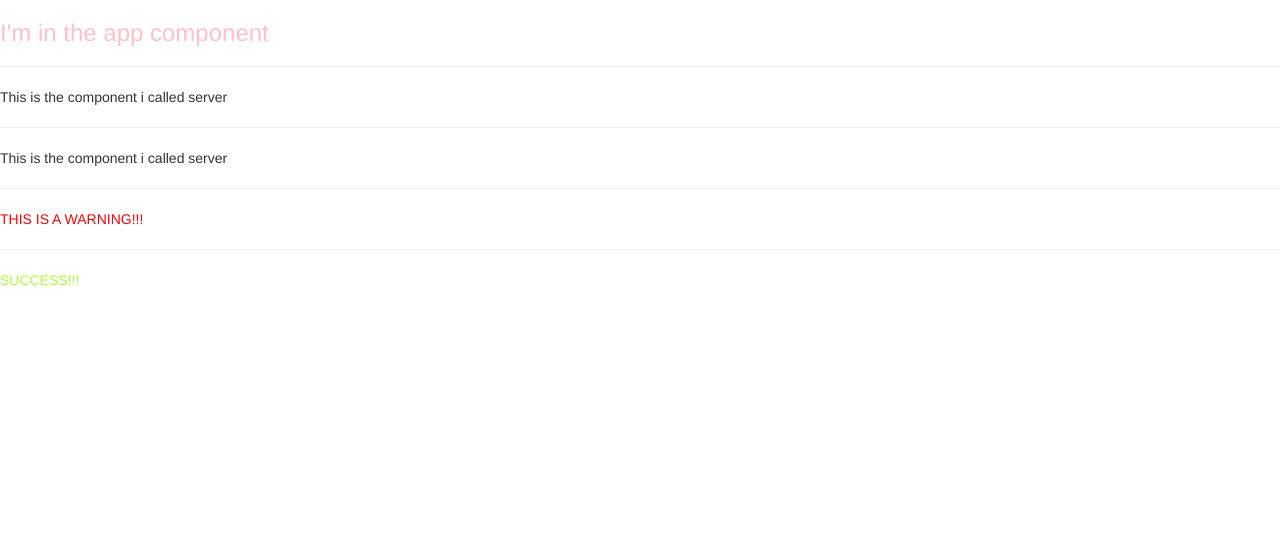
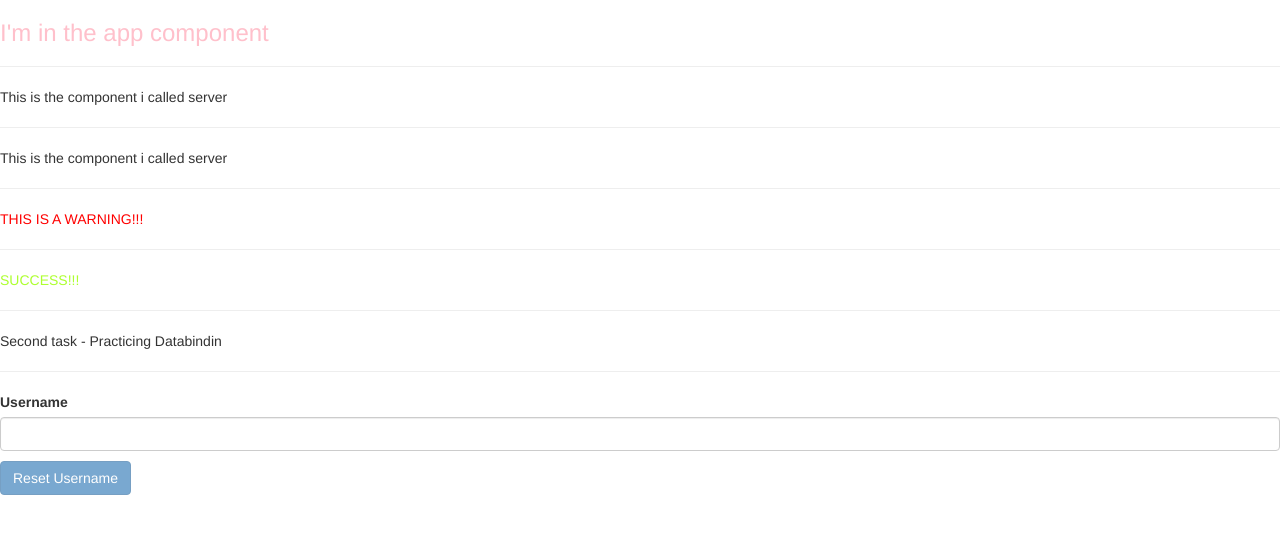
Before and after one commit to kadusouza/first-angular-project, an Angular app: page / in a window 1280 px wide. Shown: the top 534 px of the page. Built offline with nearby package versions, Linux system fonts and the light colour scheme.

Commit message:
complete second task Databinding

```diff
--- a/src/app/app.component.html
+++ b/src/app/app.component.html
@@ -7,3 +7,7 @@
 <app-warningalert></app-warningalert>
 <hr>
 <app-successalert></app-successalert>
+<hr>
+<p>Second task - Practicing Databindin</p>
+<hr>
+<app-username></app-username>
--- a/src/app/app.module.ts
+++ b/src/app/app.module.ts
@@ -6,6 +6,8 @@
 import { ServersComponent } from './servers/servers.component';
 import { WarningAlertComponent } from './warningalert/waringalert.component';
 import { SuccessAlertComponent } from './successalert/successalert.component';
+import { FormsModule } from '@angular/forms';
+import { UsernameComponent } from './username/username.component';
 
 @NgModule({
   declarations: [
@@ -13,10 +15,12 @@
     ServerComponent,
     ServersComponent,
     SuccessAlertComponent,
+    UsernameComponent,
     WarningAlertComponent
   ],
   imports: [
-    BrowserModule
+    BrowserModule,
+    FormsModule
   ],
   providers: [],
   bootstrap: [AppComponent]
--- /dev/null
+++ b/src/app/username/username.component.html
@@ -0,0 +1,7 @@
+<label>Username</label>
+<input type="text" class="form-control" [(ngModel)]="username">
+<p> {{username}}</p>
+<button
+ class="btn btn-primary"
+ [disabled]="username === ''"
+ (click)="resetUsername()">Reset Username</button>
--- /dev/null
+++ b/src/app/username/username.component.ts
@@ -0,0 +1,17 @@
+import { Component } from '@angular/core';
+
+@Component({
+  selector: 'app-username',
+  templateUrl: './username.component.html',
+  styleUrls: ['./username.component.css']
+})
+export class UsernameComponent {
+  username = '';
+  isEmpty = true;
+
+  resetUsername() {
+    if(this.username != '') {
+      this.username = '';
+    }
+  }
+}
```
Also changed, not shown: src/app/username/username.component.css (added), 1 other file (tests, documents, lock files or other folders).
